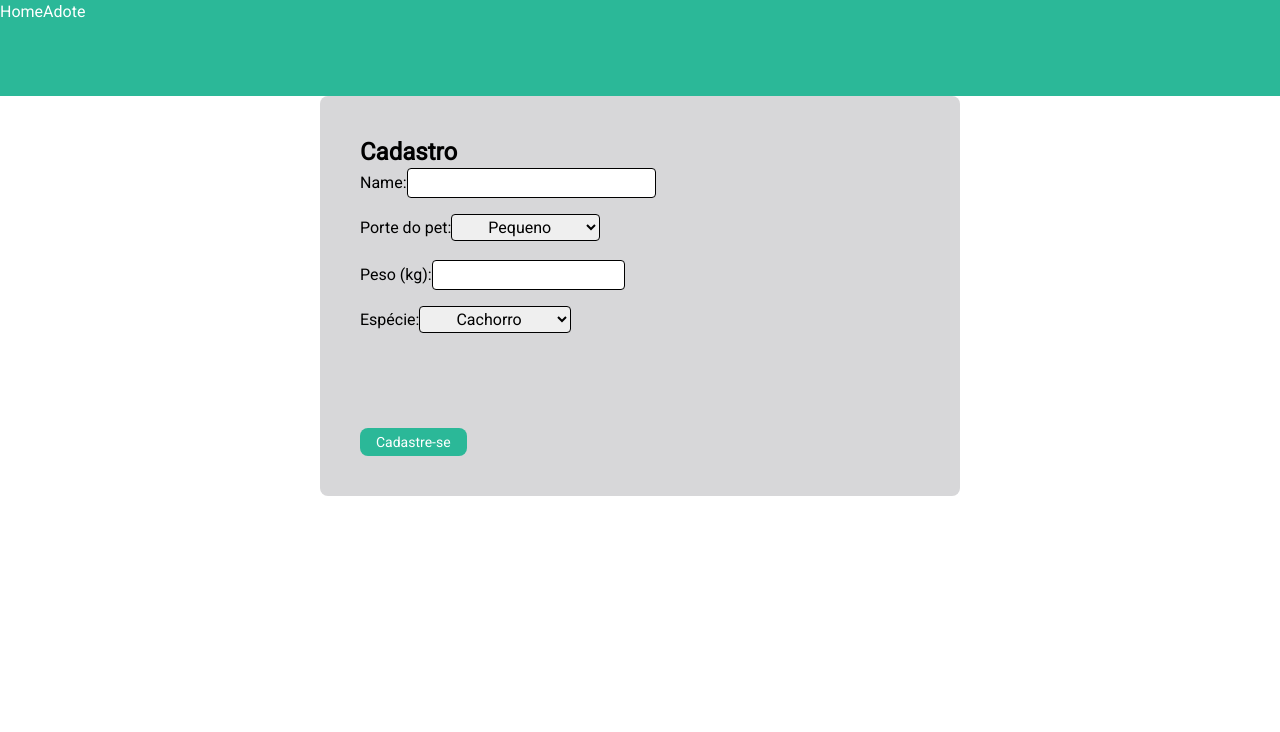
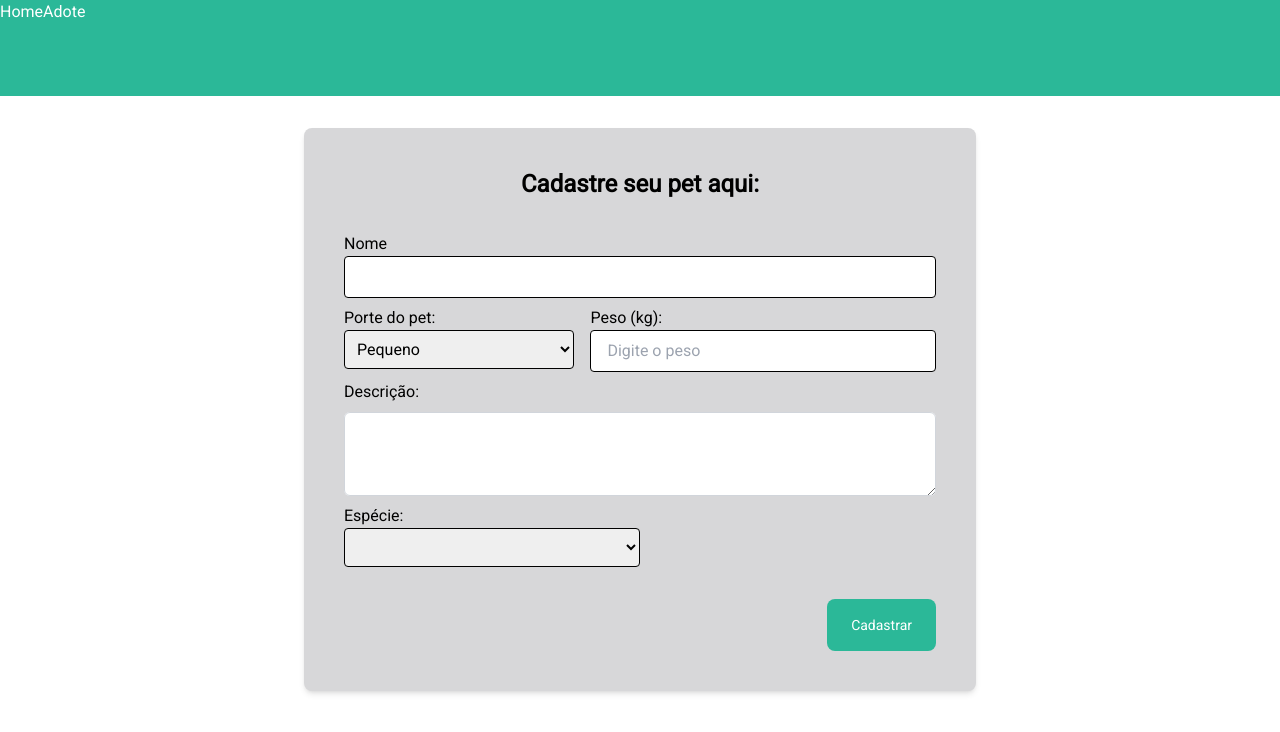
Before and after one commit to NicolyKethylin/pet-amigo, a React (Create React App) app: page /cadastro in a window 1280 px wide. Shown: the top 732 px of the page. Built offline with nearby package versions, Linux system fonts and the light colour scheme.

Commit message:
Cadastro-console

```diff
--- a/src/App.css
+++ b/src/App.css
@@ -16,6 +16,6 @@
   }
 
   .btn-custom {
-    @apply rounded-lg bg-verde text-branco px-4 py-1 text-sm;
+    @apply rounded-lg bg-verde text-branco px-6 py-4 text-sm;
   }
 }
--- a/src/componentes/Formulario.js
+++ b/src/componentes/Formulario.js
@@ -2,54 +2,131 @@ import { useState } from "react";
 import Btn from "./Btn.js";
 
 function Formulario() {
- const [option, setOption] = useState("");
+ const [name, setName] = useState("");
+ const [descricao, setDescricao] = useState("");
+ const [porte, setPorte] = useState("");
+ const [especie, setEspecie] = useState("");
+ const [peso, setPeso] = useState("");
 
- const handleChange = (e) => {
-  setOption(e.target.value);
+ const handlePorteChange = (e) => {
+  setPorte(e.target.value);
  };
 
+ const handleDescricaoChange = (e) => {
+  setDescricao(e.target.value);
+ };
+
+ const handleEspecieChange = (e) => {
+  setEspecie(e.target.value);
+ };
+
+ const handlePesoChange = (e) => {
+  let value = e.target.value;
+
+
+  const regex = /^[0-9]*[.,]?[0-9]*$/;
+  if (regex.test(value)) {
+   setPeso(value);
+  }
+ };
+
+ const handlePesoBlur = () => {
+  let value = peso;
+
+
+  if (parseFloat(value.replace(',', '.')) < 0) {
+   value = "0";
+  }
+
+
+  const valueWithDot = value.replace(',', '.');
+  const parsedValue = parseFloat(valueWithDot);
+
+  if (!isNaN(parsedValue)) {
+   const formattedValue = parsedValue.toFixed(3);
+
+   const formattedValueWithComma = formattedValue.replace('.', ',');
+   setPeso(formattedValueWithComma);
+  } else {
+   setPeso("0,000");
+  }
+ };
+ const handleSubmit = (e) => {
+  e.preventDefault();
+  console.log("Nome:", name);
+  console.log("Descrição:", descricao);
+  console.log("Porte:", porte);
+  console.log("Espécie:", especie);
+  console.log("Peso:", peso);
+ };
  return (
-  <div>
-   <form className="grid grid-rows-6 gap-4">
-    <label>
-     Name:
-     <input type="text" name="name" className="px-8 py-0.5 border rounded" />
-    </label>
+  <form className="grid grid-cols-1 " onSubmit={handleSubmit}>
+   <div className="flex flex-col mt-2">
+    <label className=" mt-6">Nome</label>
+    <input type="text" name="name" id="name" className="px-4 py-2 border rounded" value={name} onChange={(e) => setName(e.target.value)} />
+   </div>
 
-    <label>
-     Porte do pet:
-     <select className="px-8 py-0.5 border rounded">
+
+   <div className="flex flex-row gap-4">
+    <div className="flex flex-col  basis-2/4">
+     <label className="mt-2">Porte do pet:</label>
+     <select id="porte" className="px-2 py-2  border rounded" value={porte} onChange={handlePorteChange}>
       <option value="pequeno">Pequeno</option>
       <option value="medio">Médio</option>
       <option value="grande">Grande</option>
      </select>
-    </label>
+    </div>
 
-    <label>
-     Peso (kg):
-     <input type="number" name="peso" className="px-1 py-0.5 border rounded" />
-    </label>
+    <div className="flex flex-col basis-3/4">
+     <label htmlFor="peso" className="mt-2">Peso (kg):</label>
+     <input
+      type="text"
+      name="peso"
+      id="peso"
+      className="px-4 py-2 border rounded"
+      onChange={handlePesoChange}
+      onBlur={handlePesoBlur}
+      value={peso}
+      placeholder="Digite o peso"
+     />
+    </div>
+   </div>
 
-    <label>
-     Espécie:
-     <select className="px-8 py-0.5 border rounded" value={option} onChange={handleChange}>
+   <div className="flex flex-col">
+    <label htmlFor="descricao" className="mt-2">Descrição:</label>
+    <div className="mt-2">
+     <textarea
+      rows={3}
+      className="block w-full rounded-md bg-white px-3 py-1.5 text-base text-gray-900 outline outline-1 -outline-offset-1 outline-gray-300 placeholder:text-gray-400 focus:outline focus:outline-2 focus:-outline-offset-2 focus:outline-indigo-600 sm:text-sm/6"
+      value={descricao} onChange={(e) => setDescricao(e.target.value)}
+     />
+    </div>
+   </div>
+   <div className="flex flex-row gap-4">
+    <div className="flex flex-col basis-2/4">
+     <label htmlFor="especie" className="mt-2">Espécie:</label>
+     <select id="especie" className="px-4 py-2 border rounded" value={especie} onChange={handleEspecieChange}>
+      <option value=""></option>
       <option value="cachorro">Cachorro</option>
       <option value="gato">Gato</option>
       <option value="passaro">Pássaro</option>
       <option value="outros">Outros</option>
      </select>
-    </label>
+    </div>
 
-    {option === "outros" && (
-     <label className="block">
-      Especifique outros:
-      <input type="text" name="outros" placeholder="Especifique outros" className="px-8 py-0.5 border rounded" />
-     </label>
+    {especie === "outros" && (
+     <div className="flex flex-col basis-2/4 mt-2">
+      <label htmlFor="outros">Especifique outros:</label>
+      <input type="text" name="outros" id="outros" placeholder="Especifique outros" className="px-4 py-2 border rounded" />
+     </div>
+
     )}
+   </div>
+   <div className="flex flex-col mt-8 items-end">
+    <Btn text="Cadastrar" />
+   </div>
+  </form>
 
-   </form>
-   <Btn text="Cadastre-se" />
-  </div>
  );
 }
 
--- a/src/pages/Cadastro.js
+++ b/src/pages/Cadastro.js
@@ -2,8 +2,8 @@ import Formulario from '../componentes/Formulario.js';
 
 function Cadastro() {
  return (
-  <div className='container mx-auto w-1/2 p-10 bg-cinza rounded-lg '>
-   <h1 className='font-bold text-2xl'>Cadastro</h1>
+  <div className='container mx-auto p-10 p-10 bg-cinza rounded-lg min-w-min max-w-2xl mt-8 shadow-md'>
+   <h1 className='font-bold text-2xl flex justify-center'>Cadastre seu pet aqui:</h1>
    <Formulario />
   </div>
  );
```
